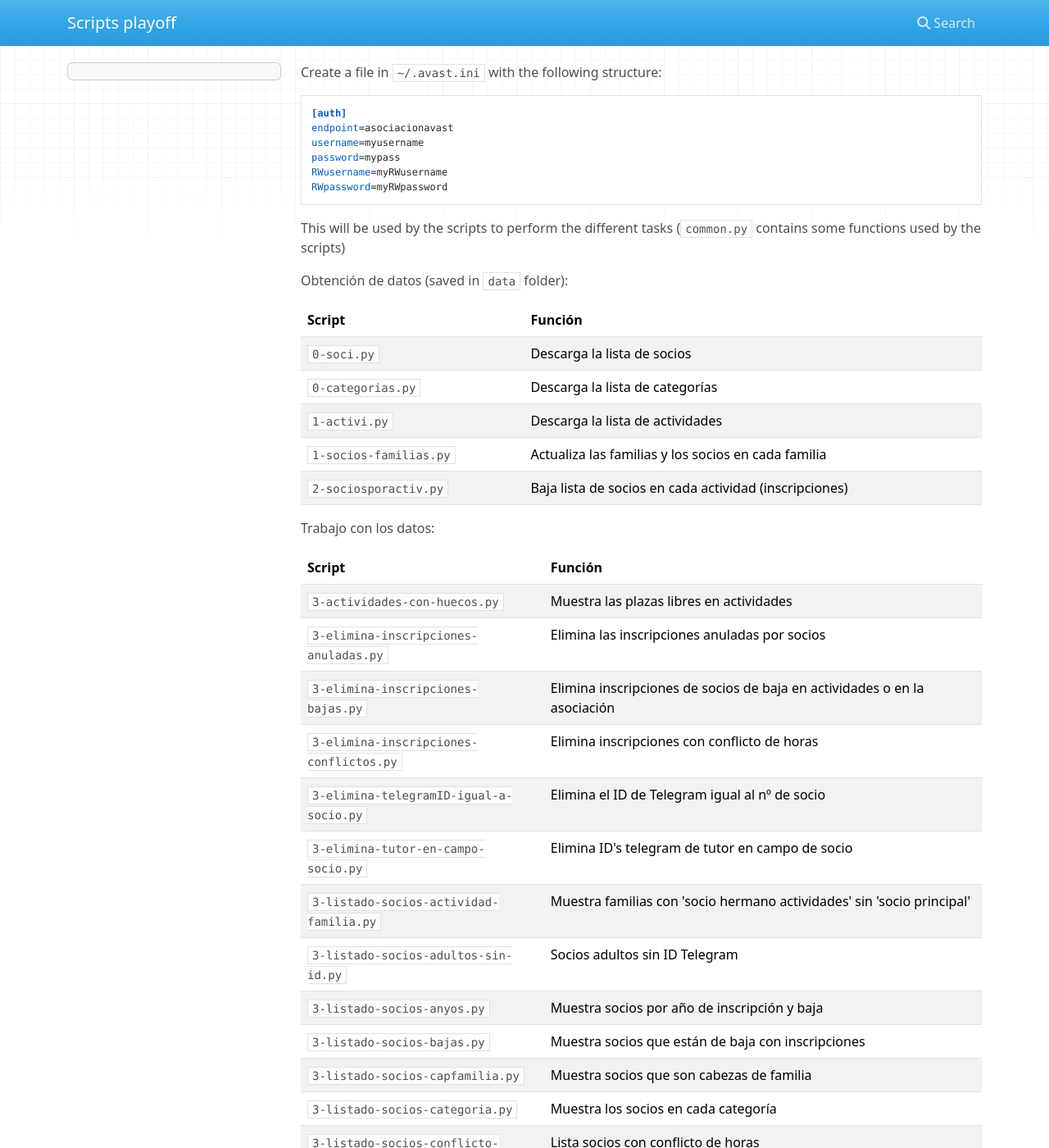
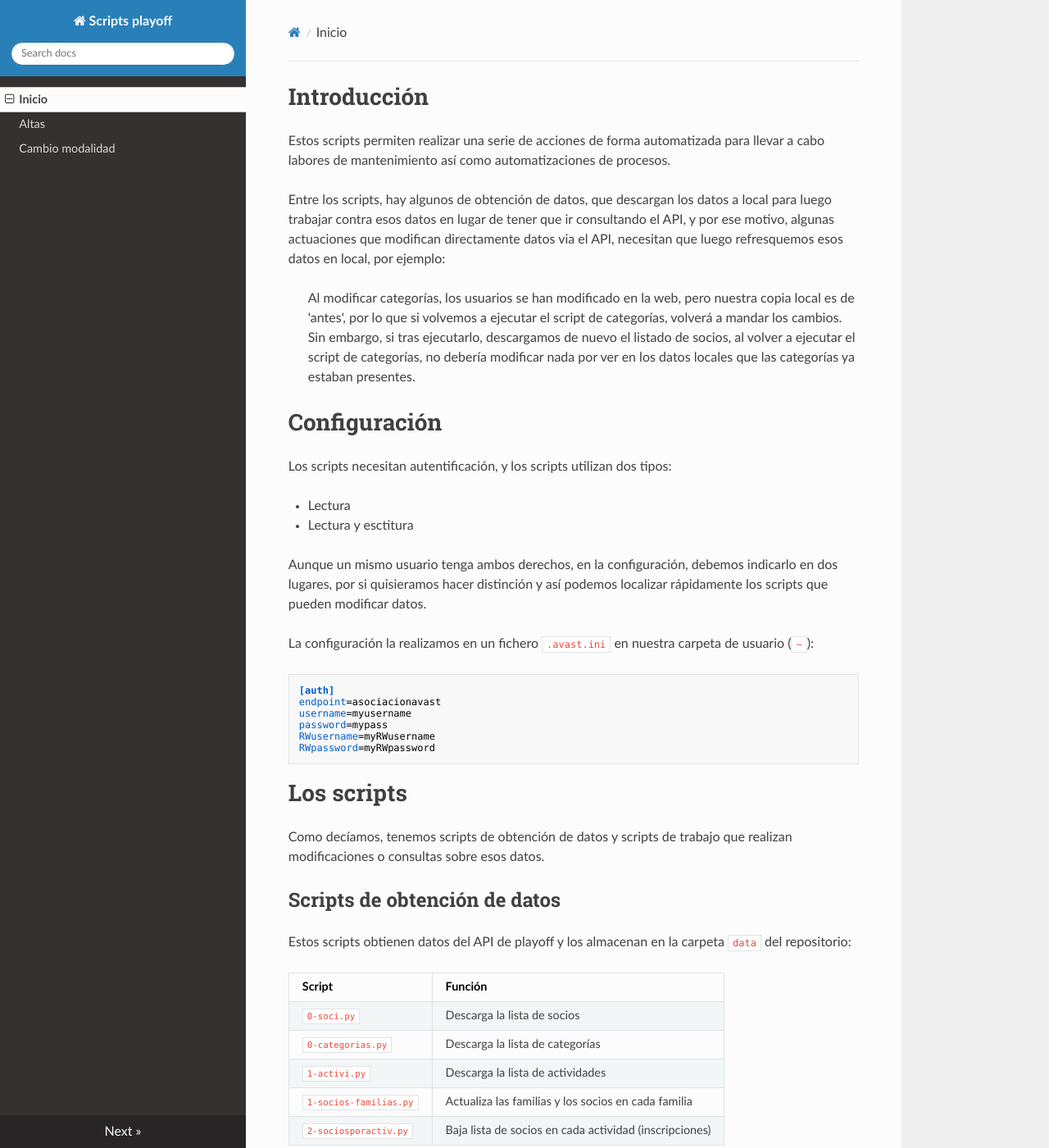
Before and after one commit to asociacion-avast/playoff, an MkDocs documentation site: the page built from docs/index.md, in a window 1280 px wide and 1400 px high. Shown: the whole window at 82% size. Built offline with MkDocs 1.6.1, drawn with Linux system fonts in a browser that asks for light colours; nearby versions of some CDN libraries; some of the changed text lies outside the part shown.

Commit message:
Update docs

````diff
--- a/.readthedocs.yaml
+++ b/.readthedocs.yaml
@@ -14,7 +14,6 @@ build:
 # Build documentation with Mkdocs
 mkdocs:
   configuration: mkdocs.yml
-
 # Optionally, but recommended,
 # declare the Python requirements required to build your documentation
 # See https://docs.readthedocs.io/en/stable/guides/reproducible-builds.html
--- a/docs/index.md
+++ b/docs/index.md
@@ -1,4 +1,21 @@
-Create a file in `~/.avast.ini` with the following structure:
+# Introducción
+
+Estos scripts permiten realizar una serie de acciones de forma automatizada para llevar a cabo labores de mantenimiento así como automatizaciones de procesos.
+
+Entre los scripts, hay algunos de obtención de datos, que descargan los datos a local para luego trabajar contra esos datos en lugar de tener que ir consultando el API, y por ese motivo, algunas actuaciones que modifican directamente datos via el API, necesitan que luego refresquemos esos datos en local, por ejemplo:
+
+> Al modificar categorías, los usuarios se han modificado en la web, pero nuestra copia local es de 'antes', por lo que si volvemos a ejecutar el script de categorías, volverá a mandar los cambios. Sin embargo, si tras ejecutarlo, descargamos de nuevo el listado de socios, al volver a ejecutar el script de categorías, no debería modificar nada por ver en los datos locales que las categorías ya estaban presentes.
+
+# Configuración
+
+Los scripts necesitan autentificación, y los scripts utilizan dos tipos:
+
+- Lectura
+- Lectura y esctitura
+
+Aunque un mismo usuario tenga ambos derechos, en la configuración, debemos indicarlo en dos lugares, por si quisieramos hacer distinción y así podemos localizar rápidamente los scripts que pueden modificar datos.
+
+La configuración la realizamos en un fichero `.avast.ini` en nuestra carpeta de usuario (`~`):
 
 ```ini
 [auth]
@@ -9,9 +26,13 @@ RWusername=myRWusername
 RWpassword=myRWpassword
 ```
 
-This will be used by the scripts to perform the different tasks (`common.py` contains some functions used by the scripts)
+# Los scripts
 
-Obtención de datos (saved in `data` folder):
+Como decíamos, tenemos scripts de obtención de datos y scripts de trabajo que realizan modificaciones o consultas sobre esos datos.
+
+## Scripts de obtención de datos
+
+Estos scripts obtienen datos del API de playoff y los almacenan en la carpeta `data` del repositorio:
 
 | Script                 | Función                                                |
 | ---------------------- | ------------------------------------------------------ |
@@ -21,7 +42,11 @@ Obtención de datos (saved in `data` folder):
 | `1-socios-familias.py` | Actualiza las familias y los socios en cada familia    |
 | `2-sociosporactiv.py`  | Baja lista de socios en cada actividad (inscripciones) |
 
-Trabajo con los datos:
+## Scripts de trabajo con los datos
+
+Estos scripts utilizan los datos descargados por los anteriores y toman acciones relativas a su función y a los datos que han encontrado.
+
+Para los más complejos, existe un fichero adicional donde se explica la funcionalidad y operativa de uso en los ficheros de documentación adicionales que también enlazaremos
 
 | Script                                   | Función                                                                                                 |
 | ---------------------------------------- | ------------------------------------------------------------------------------------------------------- |
--- a/mkdocs.yml
+++ b/mkdocs.yml
@@ -2,7 +2,9 @@
 site_name: Scripts playoff
 docs_dir: docs
 theme:
-  name: mkdocs
+  name: readthedocs
 
 nav:
   - Inicio: index.md
+  - Altas: autoalta.md
+  - Cambio modalidad: auto-cambio-modalidad.md
````
Also changed, not shown: docs/auto-cambio-modalidad.md (added, +18 -0 lines), docs/autoalta.md (added, +15 -0 lines).
